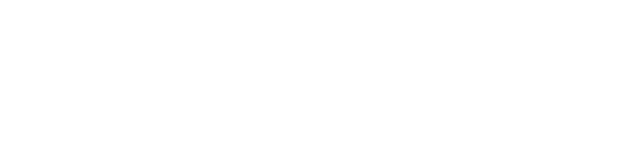
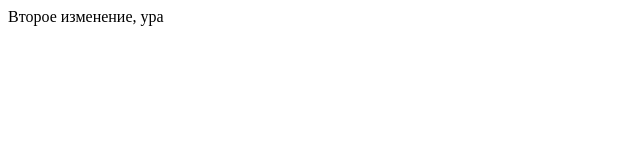
Before and after one commit to M0DeRnD/Laba2, a plain HTML site: page index.html in a window 1280 px wide. Shown: the whole page, without its empty margins (0-640 px from the left). Drawn offline with Linux system fonts and the light colour scheme.

Commit message:
Второй коммит

```diff
--- a/index.html
+++ b/index.html
@@ -4,6 +4,6 @@
 	<title>Заголовок</title>
 </head>
 <body>
-
+Второе изменение, ура
 </body>
 </html>
```
